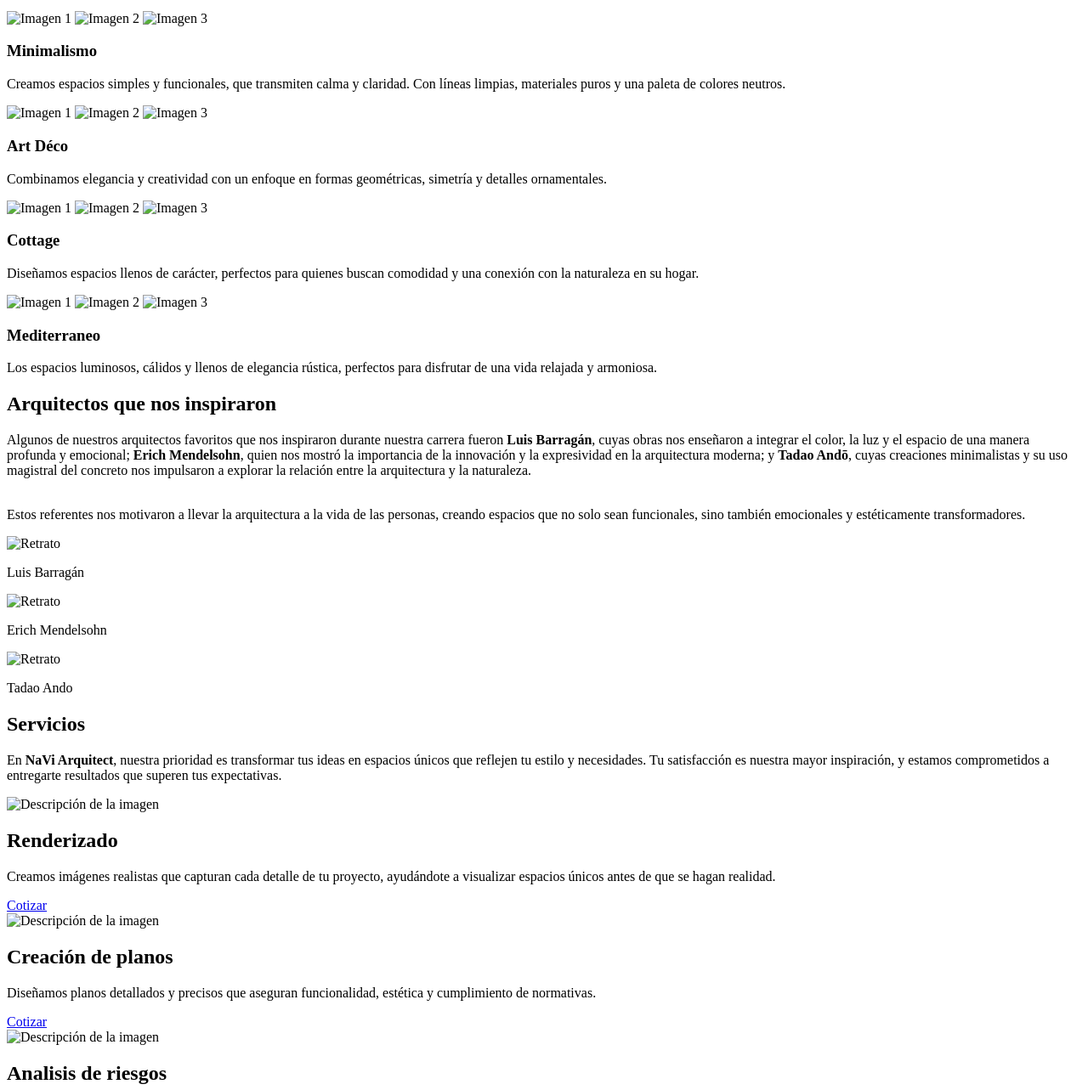
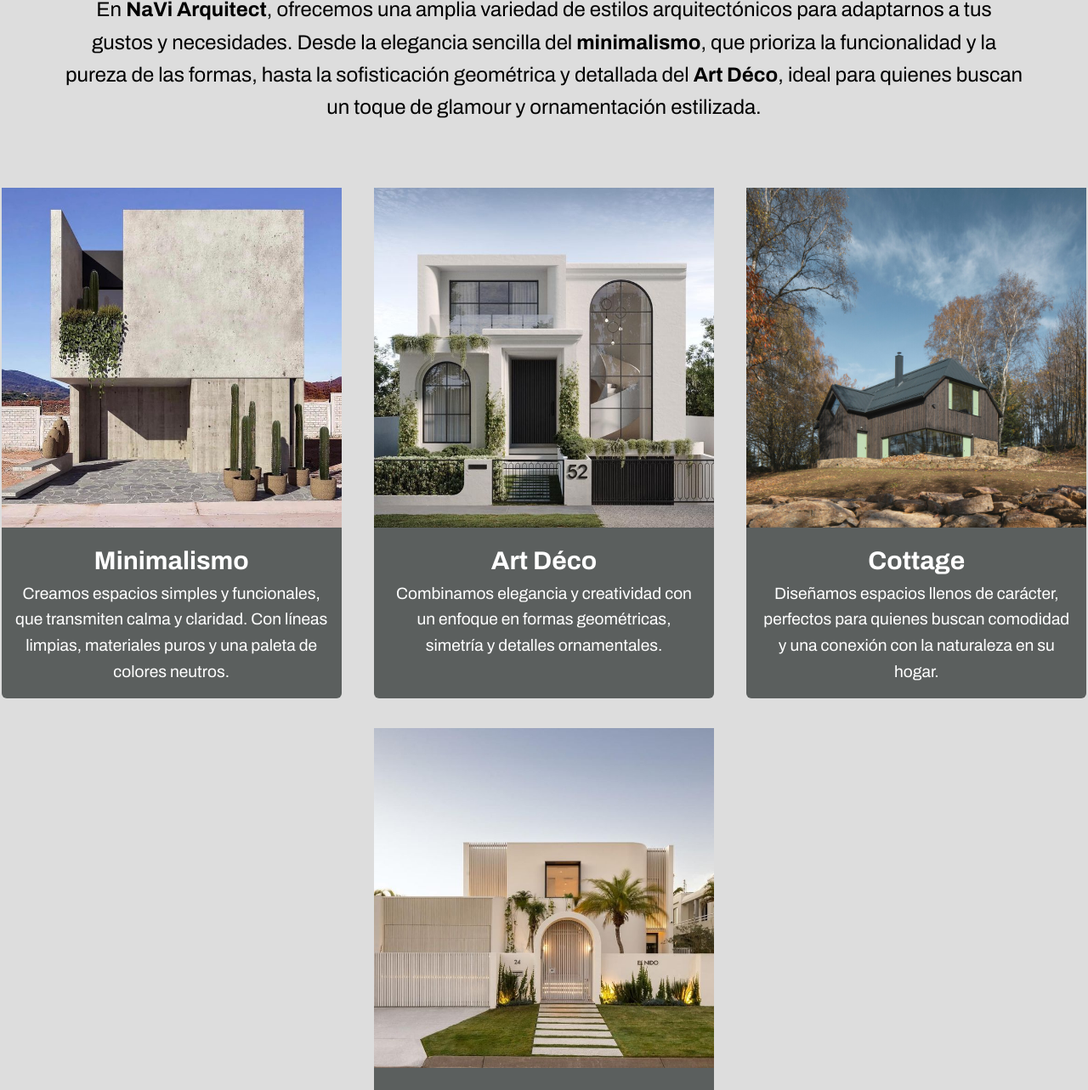
Before and after one commit to Nonatosa/PracticaHTML, a plain HTML site: page index.html in a window 1280 px wide. Shown: the part 204-1487 px from the top of the page at 85% size. Drawn offline with Linux system fonts and the light colour scheme; the site is published under a folder, as on GitHub Pages, so addresses that start at the root find nothing; a web font is replaced by a local one.

Commit message:
Update index.html para solucionar problemas de CSS

```diff
--- a/index.html
+++ b/index.html
@@ -5,7 +5,7 @@
     <meta name="viewport" content="width=device-width, initial-scale=1.0">
     <title>NaVi Architect's</title>
     <link rel="shortcut icon" href="./img/Arq_logo.png" type="image/x-icon">
-    <link rel="stylesheet" href="/styles.css">
+    <link rel="stylesheet" href="./styles.css">
     <link rel="preconnect" href="https://fonts.googleapis.com">
     <link rel="preconnect" href="https://fonts.gstatic.com" crossorigin>
     <link href="https://fonts.googleapis.com/css2?family=Archivo:ital,wght@0,100..900;1,100..900&family=Marvel:ital,wght@0,400;0,700;1,400;1,700&display=swap" rel="stylesheet">
@@ -32,9 +32,9 @@
             <section class="row color">
                 <div class="content">
                     <div class="slider">
-                        <img src="/IMG/Minimalista/Minimalista1.jpg" alt="Imagen 1">
-                        <img src="/IMG/Minimalista/Minimalista2.jpg" alt="Imagen 2">
-                        <img src="/IMG/Minimalista/Minimalista3.jpg" alt="Imagen 3">
+                        <img src="./IMG/Minimalista/Minimalista1.jpg" alt="Imagen 1">
+                        <img src="./IMG/Minimalista/Minimalista2.jpg" alt="Imagen 2">
+                        <img src="./IMG/Minimalista/Minimalista3.jpg" alt="Imagen 3">
                     </div>
                     <div class="text">
                         <h1>Minimalismo</h1>
@@ -46,9 +46,9 @@
             <section class="row color">
                 <div class="content">
                     <div class="slider">
-                        <img src="/IMG/Artdeco/ArtDeco1.jpg" alt="Imagen 1">
-                        <img src="/IMG/Artdeco/ArtDeco2.jpg" alt="Imagen 2">
-                        <img src="/IMG/Artdeco/ArtDeco3.jpg" alt="Imagen 3">
+                        <img src="./IMG/Artdeco/ArtDeco1.jpg" alt="Imagen 1">
+                        <img src="./IMG/Artdeco/ArtDeco2.jpg" alt="Imagen 2">
+                        <img src="./IMG/Artdeco/ArtDeco3.jpg" alt="Imagen 3">
                     </div>
                     <div class="text">
                         <h1>Art Déco</h1>
@@ -60,9 +60,9 @@
             <section class="row color">
                 <div class="content">
                     <div class="slider Cottage">
-                        <img src="/IMG/Cottage/Cottage1.jpg" alt="Imagen 1">
-                        <img src="/IMG/Cottage/Cottage2.jpg" alt="Imagen 2">
-                        <img src="/IMG/Cottage/Cottage3.jpg" alt="Imagen 3">
+                        <img src="./IMG/Cottage/Cottage1.jpg" alt="Imagen 1">
+                        <img src="./IMG/Cottage/Cottage2.jpg" alt="Imagen 2">
+                        <img src="./IMG/Cottage/Cottage3.jpg" alt="Imagen 3">
                     </div>
                     <div class="text">
                         <h1>Cottage</h1>
@@ -74,9 +74,9 @@
             <section class="row color">
                 <div class="content">
                     <div class="slider">
-                        <img src="/IMG/Mediterraneo/Medi1.jpg" alt="Imagen 1">
-                        <img src="/IMG/Mediterraneo/Medi2.jpg" alt="Imagen 2">
-                        <img src="/IMG/Mediterraneo/Medi3.jpg" alt="Imagen 3">
+                        <img src="./IMG/Mediterraneo/Medi1.jpg" alt="Imagen 1">
+                        <img src="./IMG/Mediterraneo/Medi2.jpg" alt="Imagen 2">
+                        <img src="./IMG/Mediterraneo/Medi3.jpg" alt="Imagen 3">
                     </div>
                     <div class="text">
                         <h1>Mediterraneo</h1>
@@ -99,21 +99,21 @@
 
             <div class="card">
                 <div class="circle">
-                    <img src="/IMG/Retratos/Luis-Barragan-retrato.jpg" alt="Retrato" class="portrait">
+                    <img src="./IMG/Retratos/Luis-Barragan-retrato.jpg" alt="Retrato" class="portrait">
                 </div>
                 <p class="name">Luis Barragán</p>
             </div>
 
             <div class="card">
                 <div class="circle">
-                    <img src="/IMG/Retratos/erich-retrato.jpg" alt="Retrato" class="portrait">
+                    <img src="./IMG/Retratos/erich-retrato.jpg" alt="Retrato" class="portrait">
                 </div>
                 <p class="name">Erich Mendelsohn</p>
             </div>
 
             <div class="card">
                 <div class="circle">
-                    <img src="/IMG/Retratos/Ando-retrato.jpg" alt="Retrato" class="portrait">
+                    <img src="./IMG/Retratos/Ando-retrato.jpg" alt="Retrato" class="portrait">
                 </div>
                 <p class="name">Tadao Ando</p>
             </div>
@@ -129,7 +129,7 @@
         <div class="container-services">
             <div class="card-services">
                 <div class="image-section">
-                    <img src="/IMG/Servicios/Renderizado.jpg" alt="Descripción de la imagen">
+                    <img src="./IMG/Servicios/Renderizado.jpg" alt="Descripción de la imagen">
                 </div>
                 <div class="description-section">
                     <h1>Renderizado</h1>
@@ -140,7 +140,7 @@
 
             <div class="card-services">
                 <div class="image-section">
-                    <img src="/IMG/Servicios/Planos.jpg" alt="Descripción de la imagen">
+                    <img src="./IMG/Servicios/Planos.jpg" alt="Descripción de la imagen">
                 </div>
                 <div class="description-section">
                     <h1>Creación de planos</h1>
@@ -151,7 +151,7 @@
 
             <div class="card-services">
                 <div class="image-section">
-                    <img src="/IMG/Servicios/Analisis-riesgo.jpg" alt="Descripción de la imagen">
+                    <img src="./IMG/Servicios/Analisis-riesgo.jpg" alt="Descripción de la imagen">
                 </div>
                 <div class="description-section">
                     <h1>Analisis de riesgos</h1>
@@ -162,7 +162,7 @@
 
             <div class="card-services">
                 <div class="image-section">
-                    <img src="/IMG/Servicios/Cotizacion.png" class="Cotizacion" alt="Descripción de la imagen">
+                    <img src="./IMG/Servicios/Cotizacion.png" class="Cotizacion" alt="Descripción de la imagen">
                 </div>
                 <div class="description-section">
                     <h1>Cotización de obras</h1>
@@ -180,42 +180,42 @@
 
         <div class="container-houses">
             <a href="https://www.archdaily.com/1023675/antelope-house-studiokian?ad_source=myad_bookmarks&ad_medium=bookmark-open" target="_blank" class="card-houses">
-                <img src="/IMG/Casas/Casa1.jpg" alt="Casa1">
+                <img src="./IMG/Casas/Casa1.jpg" alt="Casa1">
                 <div class="hover-text">Antelope House</div>
             </a>
 
             <a href="https://www.archdaily.com/1023211/steeplechase-house-brooks-plus-scarpa?ad_source=search&ad_medium=projects_tab?ad_source=myad_bookmarks&ad_medium=bookmark-open" target="_blank" class="card-houses">
-                <img src="/IMG/Casas/Casa2.jpg" alt="Casa2">
+                <img src="./IMG/Casas/Casa2.jpg" alt="Casa2">
                 <div class="hover-text">Steeplechase House</div>
             </a>
 
             <a href="https://www.archdaily.com/1021962/house-b-t-graux-and-baeyens-architecten?ad_source=search&ad_medium=projects_tab?ad_source=myad_bookmarks&ad_medium=bookmark-open" target="_blank" class="card-houses">
-                <img src="/IMG/Casas/Casa3.jpg" alt="Casa3">
+                <img src="./IMG/Casas/Casa3.jpg" alt="Casa3">
                 <div class="hover-text">House B-T</div>
             </a>
 
             <a href="https://www.archdaily.com/1022752/casa-gana-touch-architect?ad_source=search&ad_medium=projects_tab?ad_source=myad_bookmarks&ad_medium=bookmark-open" target="_blank" class="card-houses">
-                <img src="/IMG/Casas/Casa4.jpg" alt="Casa4">
+                <img src="./IMG/Casas/Casa4.jpg" alt="Casa4">
                 <div class="hover-text">Casa Gana</div>
             </a>
 
             <a href="https://www.archdaily.com/1011082/terra-house-cite-arquitetura" target="_blank" class="card-houses">
-                <img src="/IMG/Casas/Casa5.jpg" alt="Casa5">
+                <img src="./IMG/Casas/Casa5.jpg" alt="Casa5">
                 <div class="hover-text">Terra House</div>
             </a>
 
             <a href="https://www.archdaily.com/1004570/casalema-house-gonzalo-mardones-v-arquitectos" target="_blank" class="card-houses">
-                <img src="/IMG/Casas/Casa6.jpg" alt="Casa6">
+                <img src="./IMG/Casas/Casa6.jpg" alt="Casa6">
                 <div class="hover-text">Casalema House</div>
             </a>
 
             <a href="https://www.archdaily.com/1009457/salatino-house-sommet" target="_blank" class="card-houses">
-                <img src="/IMG/Casas/Casa7.jpg" alt="Casa7">
+                <img src="./IMG/Casas/Casa7.jpg" alt="Casa7">
                 <div class="hover-text">Salatino House</div>
             </a>
 
             <a href="https://www.archdaily.com/1019095/dove-cottage-agathom-co?ad_source=search&ad_medium=projects_tab?ad_source=myad_bookmarks&ad_medium=bookmark-open" target="_blank" class="card-houses">
-                <img src="/IMG/Casas/Casa8.jpg" alt="Casa8">
+                <img src="./IMG/Casas/Casa8.jpg" alt="Casa8">
                 <div class="hover-text">Dove Cottage</div>
             </a>
         </div>
```
